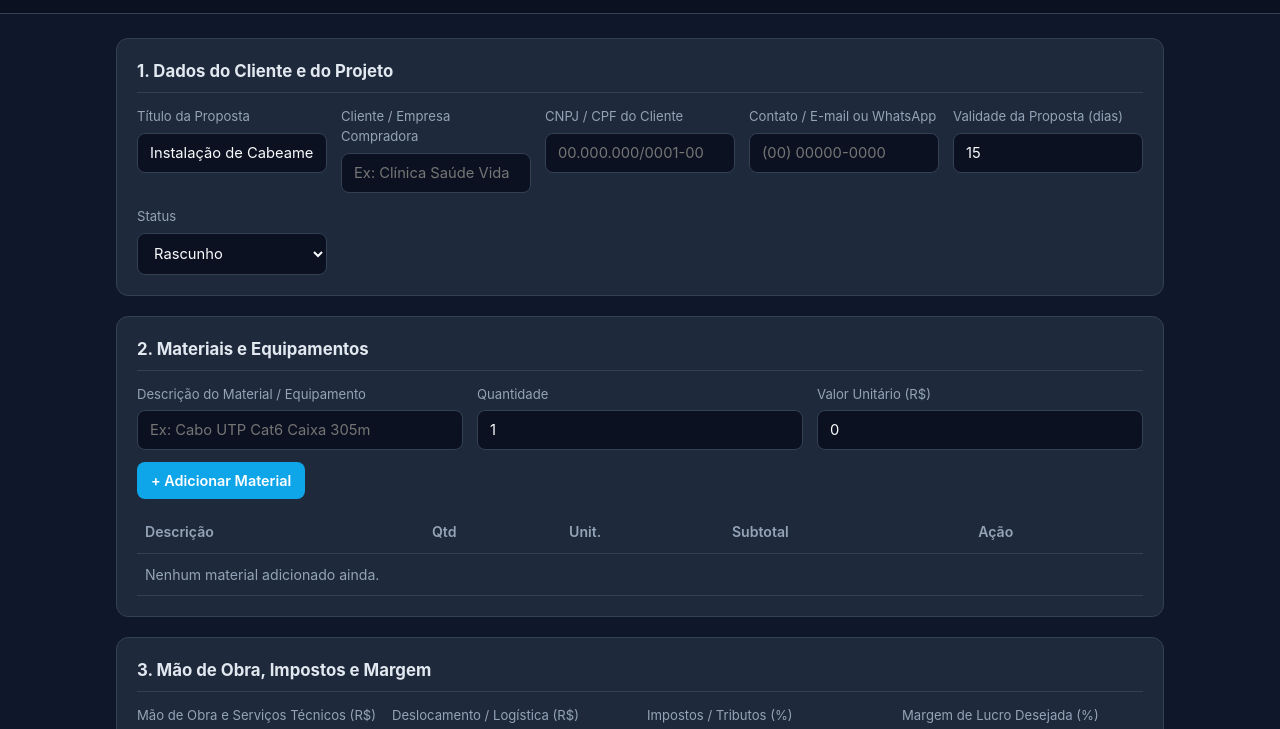
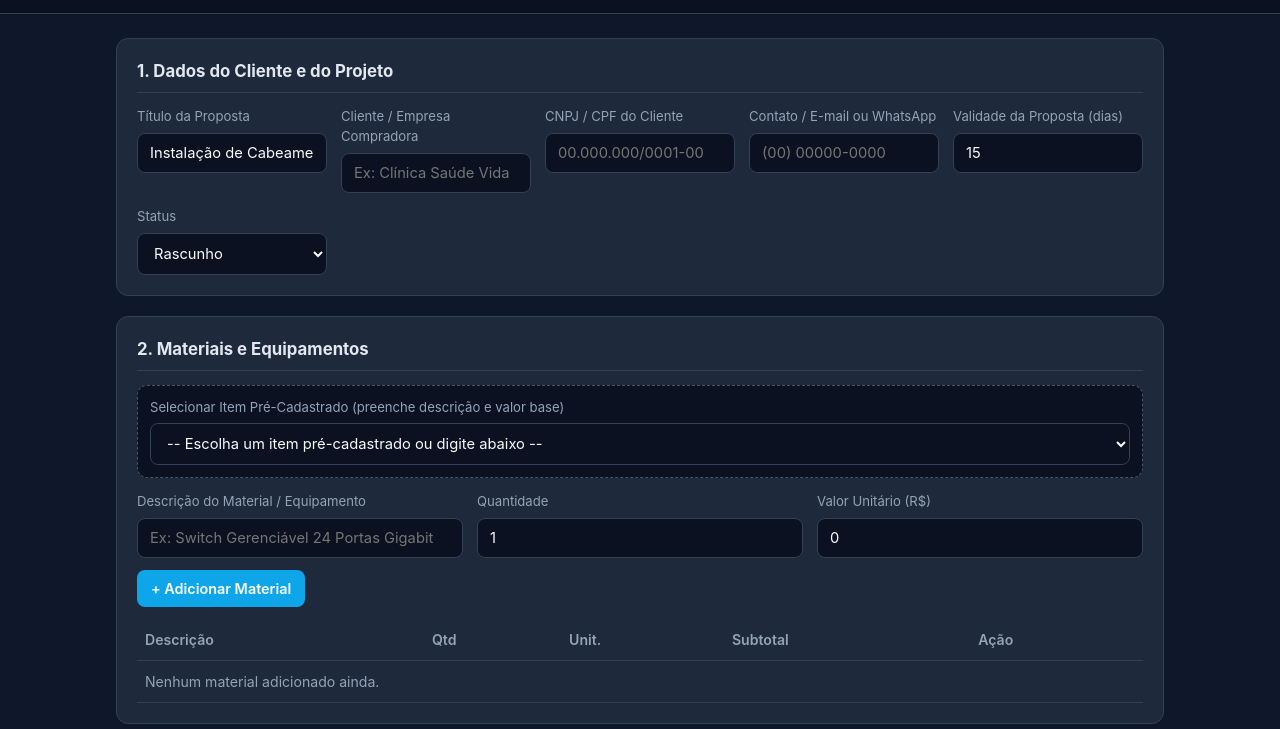
Before and after one commit to HelioRosendo/ti-no-preco-certo, a plain HTML site: page index.html in a window 1280 px wide. Shown: the part 66-795 px from the top of the page. Drawn offline with Linux system fonts and the light colour scheme.

Commit message:
Update index.html

```diff
--- a/index.html
+++ b/index.html
@@ -142,6 +142,14 @@
       display: grid;
       grid-template-columns: repeat(auto-fit, minmax(180px, 1fr));
       gap: 14px;
+    }
+
+    .preset-box {
+      background: var(--panel-2);
+      border: 1px dashed #475569;
+      border-radius: 10px;
+      padding: 12px;
+      margin-bottom: 14px;
     }
 
     .field {
@@ -429,10 +437,20 @@
     <!-- Materiais e Equipamentos -->
     <section class="card">
       <h2>2. Materiais e Equipamentos</h2>
+
+      <div class="preset-box">
+        <div class="field">
+          <label for="item-precadastrado">Selecionar Item Pré-Cadastrado (preenche descrição e valor base)</label>
+          <select id="item-precadastrado" onchange="selecionarItemPrecadastrado()">
+            <option value="">-- Escolha um item pré-cadastrado ou digite abaixo --</option>
+          </select>
+        </div>
+      </div>
+
       <div class="grid-3">
         <div class="field">
           <label for="mat-desc">Descrição do Material / Equipamento</label>
-          <input id="mat-desc" type="text" placeholder="Ex: Cabo UTP Cat6 Caixa 305m" />
+          <input id="mat-desc" type="text" placeholder="Ex: Switch Gerenciável 24 Portas Gigabit" />
         </div>
         <div class="field">
           <label for="mat-qtd">Quantidade</label>
@@ -564,7 +582,51 @@
 
   <script>
     const STORAGE_EMPRESA = "ti_preco_certo_empresa_v1";
+
+    // Catálogo de itens pré-cadastrados de TI, Redes e Infraestrutura
+    const ITENS_PRECADASTRADOS = [
+      { nome: "Switch 8 Portas Gigabit", valor: 180 },
+      { nome: "Switch Gerenciável 24 Portas Gigabit", valor: 950 },
+      { nome: "Switch PoE+ 24 Portas Gigabit", valor: 1850 },
+      { nome: "Servidor Torre Corporativo (Entry)", valor: 5800 },
+      { nome: "Servidor Rack 1U Empresarial", valor: 9500 },
+      { nome: "Modem / Roteador Empresarial Gigabit", valor: 420 },
+      { nome: "Rack de Parede 6U com Porta e Ventilação", valor: 580 },
+      { nome: "Rack de Piso 12U Organizado", valor: 1250 },
+      { nome: "Patch Panel 24 Portas Cat6", valor: 320 },
+      { nome: "Cord Panel / Organizador de Cabos 1U", valor: 65 },
+      { nome: "Cabo UTP Cat6 Caixa 305m", valor: 790 },
+      { nome: "Patch Cord Cat6 (Pacote 10 un.)", valor: 110 },
+      { nome: "Conector RJ45 Cat6 + Capa (Pacote 50 un.)", valor: 95 },
+      { nome: "Access Point Wi-Fi 6 Corporativo", valor: 780 },
+      { nome: "No-Break Senoidal 1500VA", valor: 1450 },
+      { nome: "Régua de Tomadas 19\" 8 Tomadas", valor: 135 }
+    ];
+
     let materiais = [];
+
+    function carregarSelectPrecadastrados() {
+      const select = document.getElementById("item-precadastrado");
+      ITENS_PRECADASTRADOS.forEach((item, idx) => {
+        const option = document.createElement("option");
+        option.value = idx;
+        option.textContent = `${item.nome} — ${formatarMoeda(item.valor)}`;
+        select.appendChild(option);
+      });
+    }
+
+    function selecionarItemPrecadastrado() {
+      const select = document.getElementById("item-precadastrado");
+      const idx = select.value;
+      if (idx === "") return;
+
+      const item = ITENS_PRECADASTRADOS[Number(idx)];
+      if (item) {
+        document.getElementById("mat-desc").value = item.nome;
+        document.getElementById("mat-valor").value = item.valor.toFixed(2);
+        document.getElementById("mat-qtd").focus();
+      }
+    }
 
     function formatarMoeda(valor) {
       return Number(valor || 0).toLocaleString("pt-BR", {
@@ -649,6 +711,7 @@
       document.getElementById("mat-desc").value = "";
       document.getElementById("mat-qtd").value = "1";
       document.getElementById("mat-valor").value = "0";
+      document.getElementById("item-precadastrado").value = "";
       renderizarMateriais();
       calcularTudo();
     }
@@ -684,10 +747,10 @@
 
     function aplicarKitExemplo() {
       materiais = [
-        { desc: "Rack Parede 6U com bandeja e régua de tomadas", qtd: 1, valor: 580 },
+        { desc: "Rack de Parede 6U com Porta e Ventilação", qtd: 1, valor: 580 },
         { desc: "Cabo UTP Cat6 Caixa 305m", qtd: 1, valor: 790 },
-        { desc: "Conectores RJ45 Cat6 + capas (pacote 50 un.)", qtd: 1, valor: 95 },
-        { desc: "Patch Panel 24 portas Cat6", qtd: 1, valor: 320 }
+        { desc: "Patch Panel 24 Portas Cat6", qtd: 1, valor: 320 },
+        { desc: "Cord Panel / Organizador de Cabos 1U", qtd: 1, valor: 65 }
       ];
       document.getElementById("mao-obra").value = "950";
       document.getElementById("logistica").value = "120";
@@ -836,6 +899,7 @@
       window.print();
     }
 
+    carregarSelectPrecadastrados();
     atualizarCabecalhoEmpresa();
     renderizarMateriais();
     calcularTudo();
```
